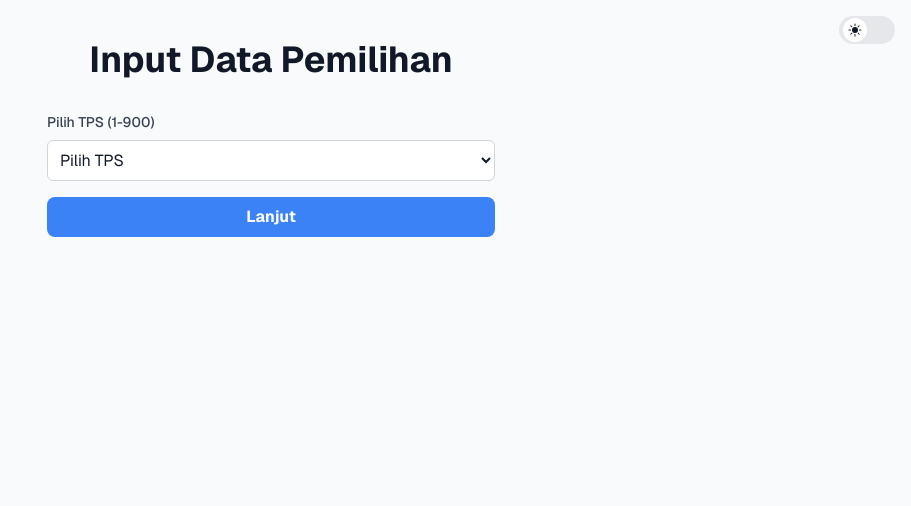
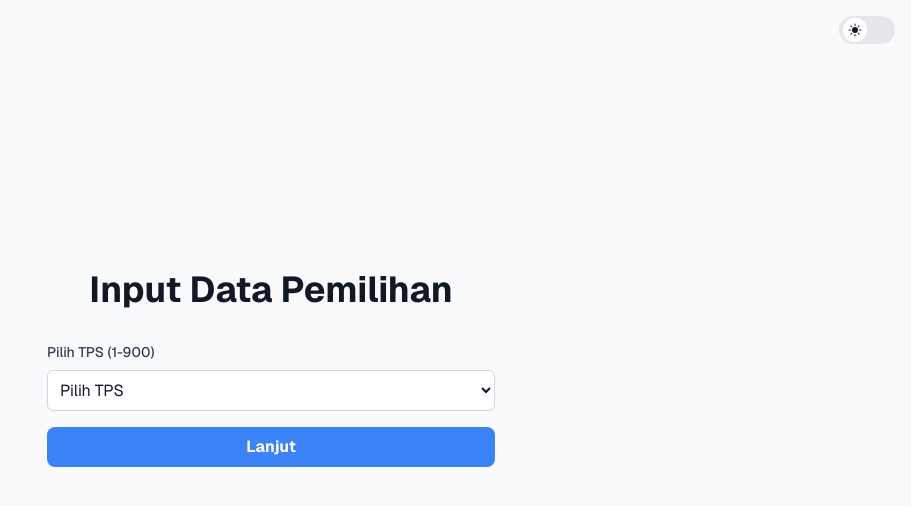
Before and after one commit to andikyudo/input-app2024.app, a Next.js app: page /input in a window 1280 px wide. Shown: the top 506 px of the page, without its empty margins (369-1280 px from the left). Built offline with nearby package versions, Linux system fonts and the light colour scheme.

Commit message:
Input UI, Role Placeholder, Upload DDocument and TPS Selection Centering TPS Selection UI

```diff
--- a/src/app/input/page.tsx
+++ b/src/app/input/page.tsx
@@ -79,7 +79,7 @@ const InputPage = () => {
 	const [gubernurCandidates, setGubernurCandidates] = useState(["", "", ""]);
 	const [walikotaCandidates, setWalikotaCandidates] = useState(["", ""]);
 	const [photo, setPhoto] = useState(null);
-	const { theme, setTheme } = useTheme();
+
 	const fileInputRef = useRef(null);
 	const cameraInputRef = useRef(null);
 
@@ -137,7 +137,7 @@ const InputPage = () => {
 			<div className='absolute top-4 right-4'>
 				<ToggleSwitch />
 			</div>
-			<main className='flex-1 flex flex-col items-center justify-start px-4 sm:px-20 pt-10 pb-20 overflow-y-auto'>
+			<main className='flex-1 flex flex-col items-center justify-center px-4 sm:px-20 pt-10 pb-20 overflow-y-auto'>
 				<h1 className='text-4xl font-bold mb-8 text-gray-900 dark:text-white'>
 					Input Data Pemilihan
 				</h1>
```
